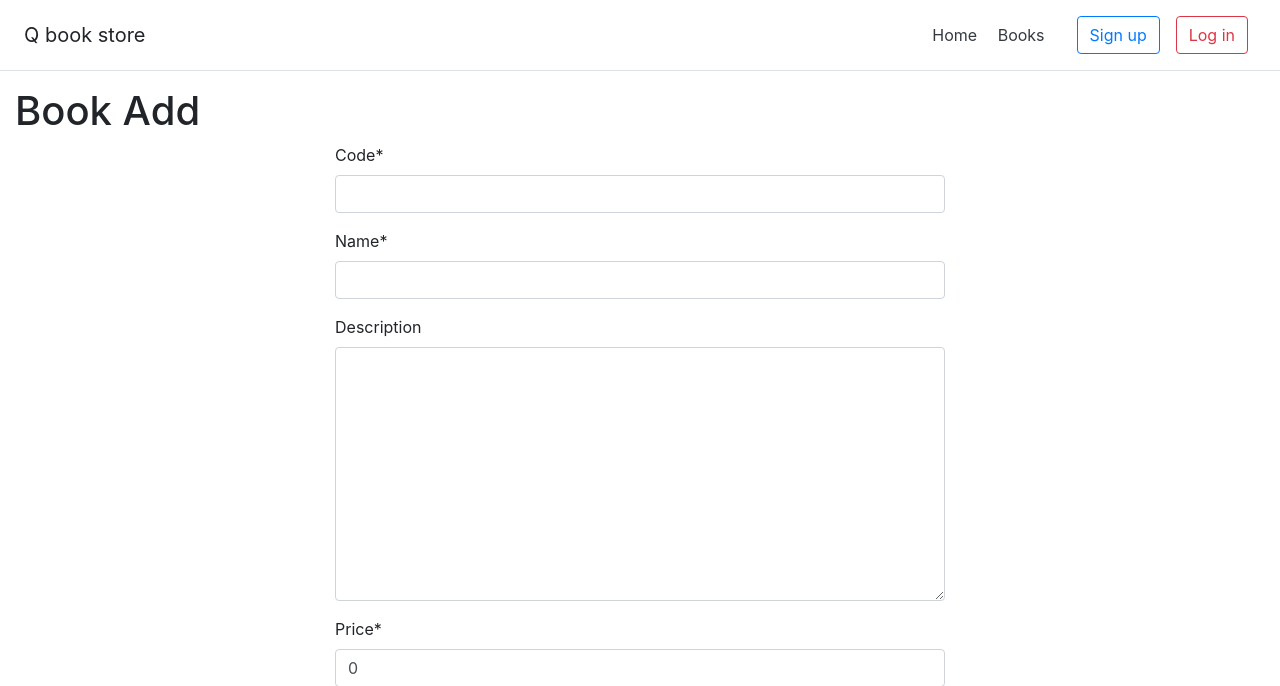
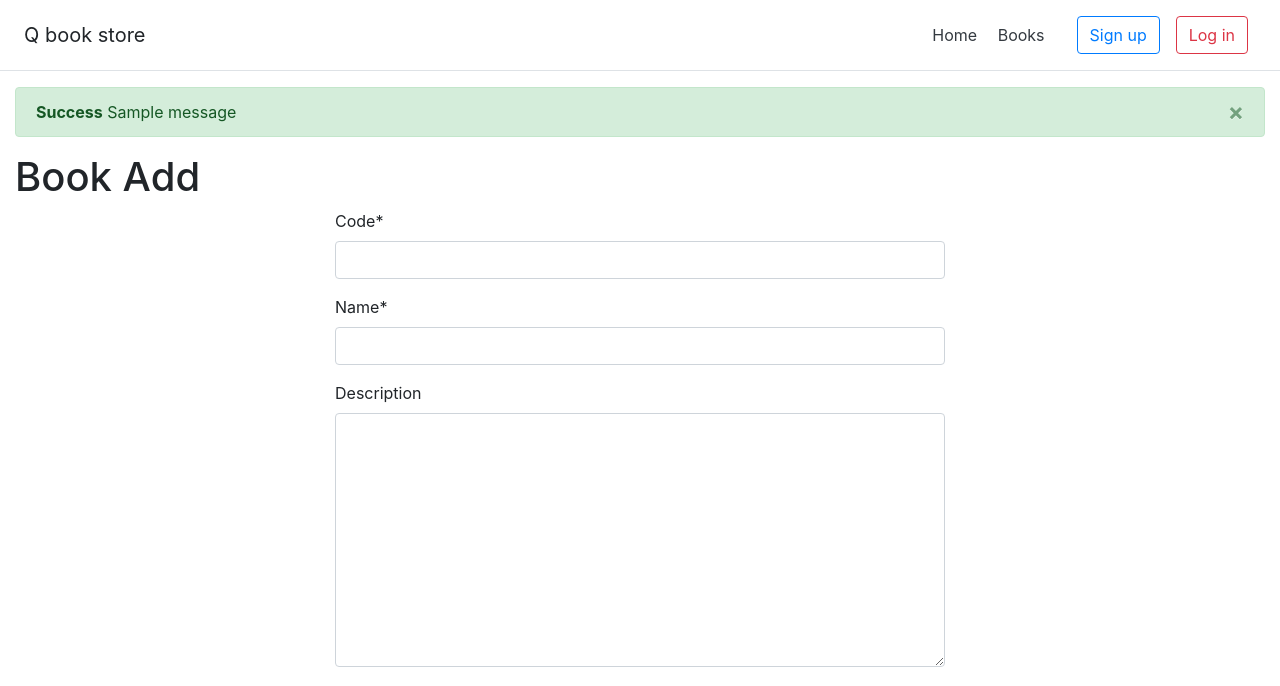
Before and after one commit to atthana/django_cedev, a Django app: page /book/add/ in a window 1280 px wide. Shown: the top 686 px of the page. Run offline with Django 3.2, Linux system fonts and the light colour scheme; tables that the repository leaves empty hold one stand-in row (values such as "Sample post"); one stand-in notice (Sample message) is shown; some libraries are stand-ins or nearby versions.

Commit message:
45. จะแสดง message ออกมาที่ FE นะ โดยเราจะไปทำที่ base.html โดยเอา messages ที่จะโชว์มาวนลูปและเช็คว่าเป็น success or error.

```diff
--- a/learn_cedev/templates/layouts/base.html
+++ b/learn_cedev/templates/layouts/base.html
@@ -10,8 +10,6 @@
 {#    <link href="https://cdn.jsdelivr.net/npm/bootstrap@5.0.0-beta1/dist/css/bootstrap.min.css" rel="stylesheet"#}
 {#          integrity="sha384-giJF6kkoqNQ00vy+HMDP7azOuL0xtbfIcaT9wjKHr8RbDVddVHyTfAAsrekwKmP1" crossorigin="anonymous">#}
     <link rel="stylesheet" href="https://maxcdn.bootstrapcdn.com/bootstrap/4.0.0/css/bootstrap.min.css" integrity="sha384-Gn5384xqQ1aoWXA+058RXPxPg6fy4IWvTNh0E263XmFcJlSAwiGgFAW/dAiS6JXm" crossorigin="anonymous">
-
-
     <title>{% block title %}Test project{% endblock %}</title>
 </head>
 <body>
@@ -27,12 +25,35 @@
 </div>
 
 <div class="container-fluid">
+    {% if messages %}
+        {% for msg in messages %}
+
+            {% if msg.tags == 'success' %}
+                <div class="alert alert-success alert-dismissible fade show" role="alert">
+                  <strong>Success</strong> {{ msg }}
+                  <button type="button" class="close" data-dismiss="alert" aria-label="Close">
+                    <span aria-hidden="true">&times;</span>
+                  </button>
+                </div>
+            {% endif %}
+
+            {% if msg.tags == 'error' %}
+                <div class="alert alert-danger alert-dismissible fade show" role="alert">
+                  <strong>Error !</strong> {{ msg }}
+                  <button type="button" class="close" data-dismiss="alert" aria-label="Close">
+                    <span aria-hidden="true">&times;</span>
+                  </button>
+                </div>
+            {% endif %}
+
+        {% endfor %}
+    {% endif %}
      {% block content %}{% endblock %}
 </div>
 
 <script src="https://code.jquery.com/jquery-3.2.1.slim.min.js" integrity="sha384-KJ3o2DKtIkvYIK3UENzmM7KCkRr/rE9/Qpg6aAZGJwFDMVNA/GpGFF93hXpG5KkN" crossorigin="anonymous"></script>
-    <script src="https://cdnjs.cloudflare.com/ajax/libs/popper.js/1.12.9/umd/popper.min.js" integrity="sha384-ApNbgh9B+Y1QKtv3Rn7W3mgPxhU9K/ScQsAP7hUibX39j7fakFPskvXusvfa0b4Q" crossorigin="anonymous"></script>
-    <script src="https://maxcdn.bootstrapcdn.com/bootstrap/4.0.0/js/bootstrap.min.js" integrity="sha384-JZR6Spejh4U02d8jOt6vLEHfe/JQGiRRSQQxSfFWpi1MquVdAyjUar5+76PVCmYl" crossorigin="anonymous"></script>
+<script src="https://cdnjs.cloudflare.com/ajax/libs/popper.js/1.12.9/umd/popper.min.js" integrity="sha384-ApNbgh9B+Y1QKtv3Rn7W3mgPxhU9K/ScQsAP7hUibX39j7fakFPskvXusvfa0b4Q" crossorigin="anonymous"></script>
+<script src="https://maxcdn.bootstrapcdn.com/bootstrap/4.0.0/js/bootstrap.min.js" integrity="sha384-JZR6Spejh4U02d8jOt6vLEHfe/JQGiRRSQQxSfFWpi1MquVdAyjUar5+76PVCmYl" crossorigin="anonymous"></script>
 
 
 <!-- Optional JavaScript; choose one of the two! -->
```
